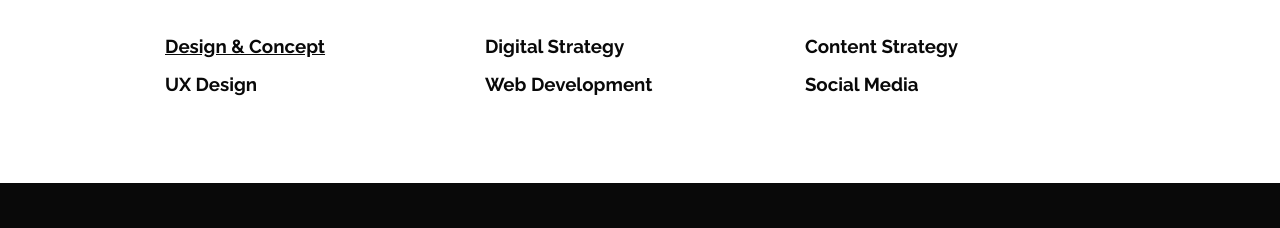
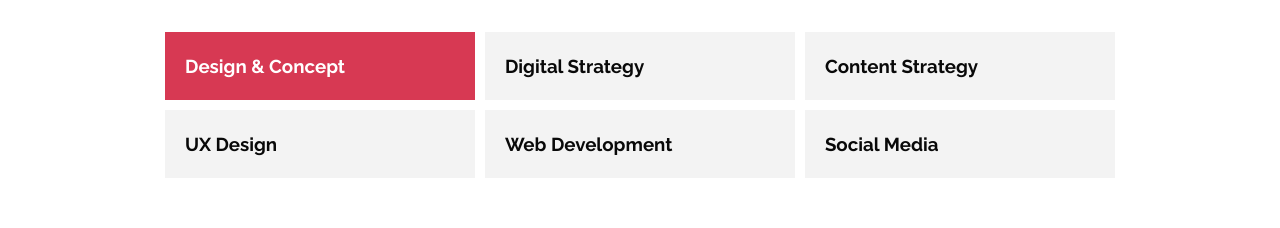
Before and after one commit to AlejandroArbelaez21/holbertonschool-web_front_end, a plain HTML site: page 0x02-CSS_advanced/index.html in a window 1280 px wide. In both pictures the pointer is over the link "Design & Concept". Shown: the part 393-621 px from the top of the page. Drawn offline with nearby package versions, Linux system fonts and the light colour scheme.

Commit message:
delete the class to a

```diff
--- a/0x02-CSS_advanced/styles/24-style.css
+++ b/0x02-CSS_advanced/styles/24-style.css
@@ -217,13 +217,13 @@ ul.row {
     margin: 0;
 }
 
-.card-services .a {
+.card-services a {
     display: block;
     padding: 2rem;
     background-color: var(--color-light-grey);
 }
 
-.card-services .a:hover {
+.card-services a:hover {
     color: var(--color-white);
     background-color: var(--color-primary);
     text-decoration: none;
```
